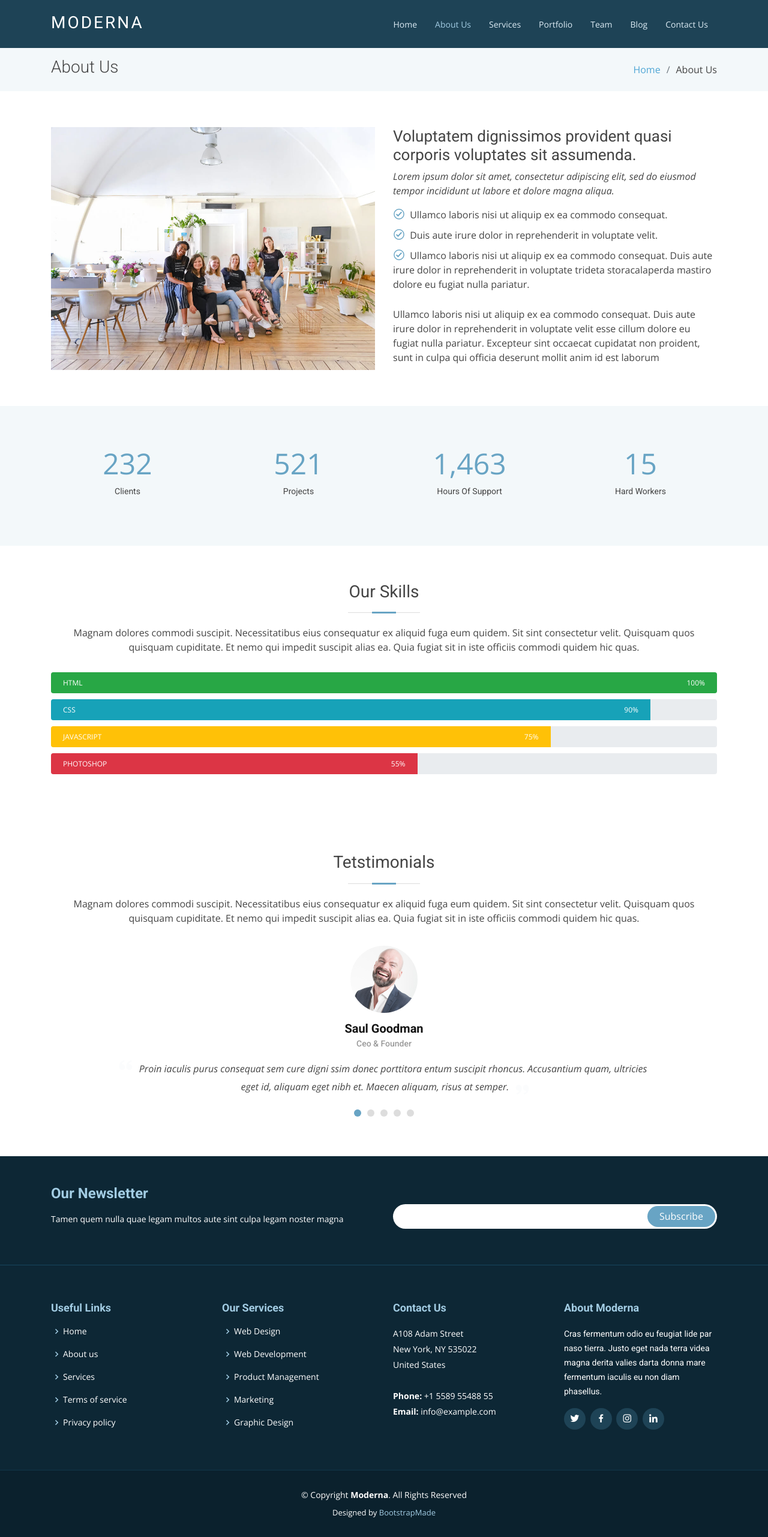
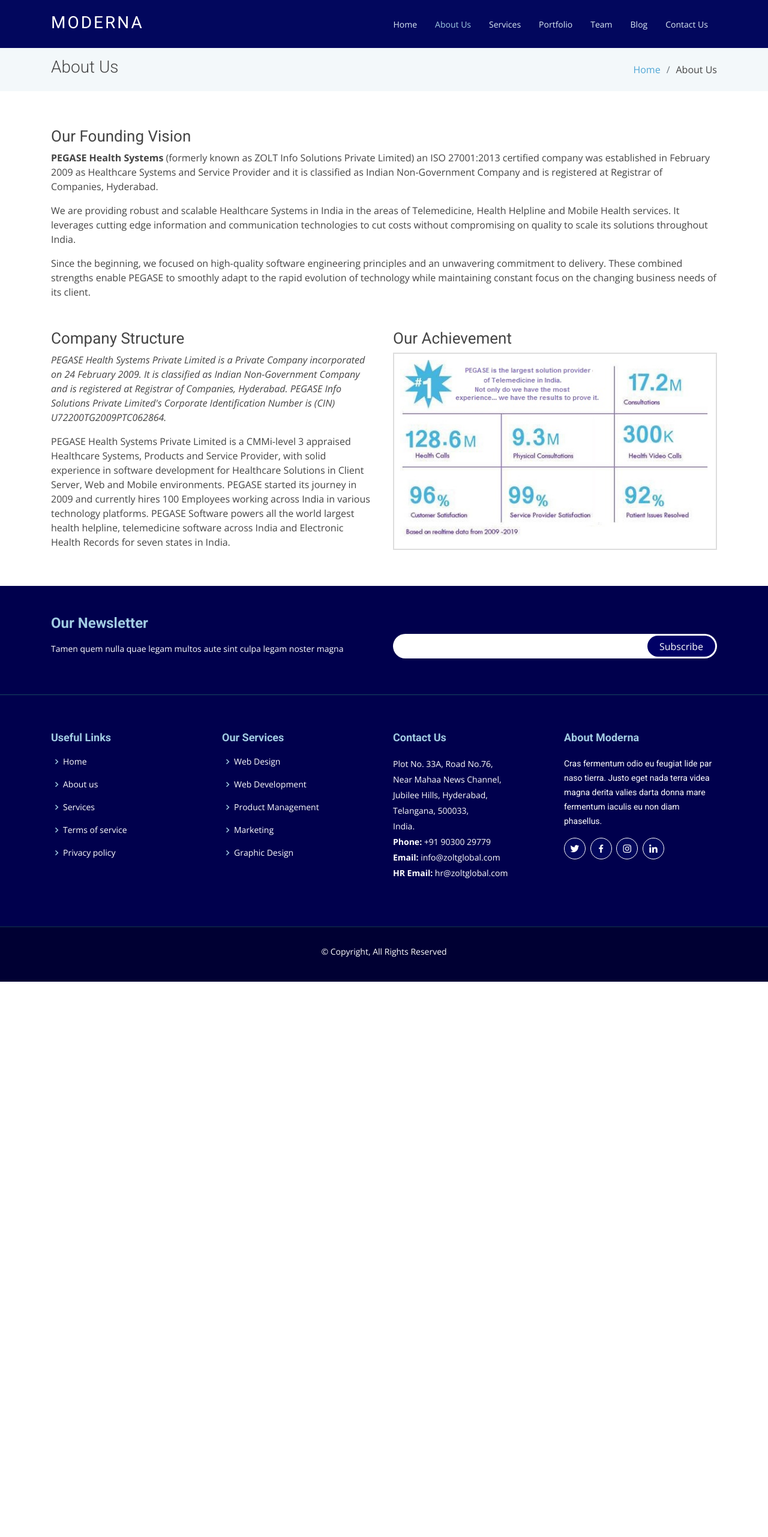
Before and after one commit to manozkumarj/Templates-Mine, a PHP site: page /about in a window 1280 px wide. Shown: the whole page at 60% size. After the commit the page ends 1637 px from the top, so only its background shows below. Run offline with PHP 8.4, Linux system fonts and the light colour scheme.

Commit message:
Changed site colour to 'Navy Blue' and embeded company's google map in contact page and only form functionality is pending in 'contact' page --> Pegase

```diff
--- a/Pegase/about.php
+++ b/Pegase/about.php
@@ -64,173 +64,32 @@
     <section class="about" data-aos="fade-up">
       <div class="container">
 
+
+        <div class="section" style="margin-bottom: 50px;">
+          <h3>Our Founding Vision</h3>
+          <p><strong>PEGASE Health Systems</strong> (formerly known as ZOLT Info Solutions Private Limited) an ISO 27001:2013 certified company was established in February 2009 as Healthcare Systems and Service Provider and it is classified as Indian Non-Government Company and is registered at Registrar of Companies, Hyderabad.</p>
+
+<p>We are providing robust and scalable Healthcare Systems in India in the areas of Telemedicine, Health Helpline and Mobile Health services. It leverages cutting edge information and communication technologies to cut costs without compromising on quality to scale its solutions throughout India.</p>
+<p>Since the beginning, we focused on high-quality software engineering principles and an unwavering commitment to delivery. These combined strengths enable PEGASE to smoothly adapt to the rapid evolution of technology while maintaining constant focus on the changing business needs of its client.</p>
+        </div>
+
         <div class="row">
           <div class="col-lg-6">
-            <img src="assets/img/about.jpg" class="img-fluid" alt="">
+            <h3>Company Structure</h3>
+            <p class="font-italic">
+            PEGASE Health Systems Private Limited is a Private Company incorporated on 24 February 2009. It is classified as Indian Non-Government Company and is registered at Registrar of Companies, Hyderabad. PEGASE Info Solutions Private Limited's Corporate Identification Number is (CIN) U72200TG2009PTC062864.
+            </p>
+            <p>PEGASE Health Systems Private Limited is a CMMi-level 3 appraised Healthcare Systems, Products and Service Provider, with solid experience in software development for Healthcare Solutions in Client Server, Web and Mobile environments. PEGASE started its journey in 2009 and currently hires 100 Employees working across India in various technology platforms. PEGASE Software powers all the world largest health helpline, telemedicine software across India and Electronic Health Records for seven states in India.
+            </p>
           </div>
           <div class="col-lg-6 pt-4 pt-lg-0">
-            <h3>Voluptatem dignissimos provident quasi corporis voluptates sit assumenda.</h3>
-            <p class="font-italic">
-              Lorem ipsum dolor sit amet, consectetur adipiscing elit, sed do eiusmod tempor incididunt ut labore et dolore
-              magna aliqua.
-            </p>
-            <ul>
-              <li><i class="icofont-check-circled"></i> Ullamco laboris nisi ut aliquip ex ea commodo consequat.</li>
-              <li><i class="icofont-check-circled"></i> Duis aute irure dolor in reprehenderit in voluptate velit.</li>
-              <li><i class="icofont-check-circled"></i> Ullamco laboris nisi ut aliquip ex ea commodo consequat. Duis aute irure dolor in reprehenderit in voluptate trideta storacalaperda mastiro dolore eu fugiat nulla pariatur.</li>
-            </ul>
-            <p>
-              Ullamco laboris nisi ut aliquip ex ea commodo consequat. Duis aute irure dolor in reprehenderit in voluptate
-              velit esse cillum dolore eu fugiat nulla pariatur. Excepteur sint occaecat cupidatat non proident, sunt in
-              culpa qui officia deserunt mollit anim id est laborum
-            </p>
+            <h3>Our Achievement</h3>
+            <img src="assets/img/graph.jpg" class="img-fluid" alt="" style="border: 2px solid #DDD; padding: 10px;">
           </div>
         </div>
 
       </div>
     </section><!-- End About Section -->
-
-    <!-- ======= Facts Section ======= -->
-    <section class="facts section-bg" data-aos="fade-up">
-      <div class="container">
-
-        <div class="row counters">
-
-          <div class="col-lg-3 col-6 text-center">
-            <span data-toggle="counter-up">232</span>
-            <p>Clients</p>
-          </div>
-
-          <div class="col-lg-3 col-6 text-center">
-            <span data-toggle="counter-up">521</span>
-            <p>Projects</p>
-          </div>
-
-          <div class="col-lg-3 col-6 text-center">
-            <span data-toggle="counter-up">1,463</span>
-            <p>Hours Of Support</p>
-          </div>
-
-          <div class="col-lg-3 col-6 text-center">
-            <span data-toggle="counter-up">15</span>
-            <p>Hard Workers</p>
-          </div>
-
-        </div>
-
-      </div>
-    </section><!-- End Facts Section -->
-
-    <!-- ======= Our Skills Section ======= -->
-    <section class="skills" data-aos="fade-up">
-      <div class="container">
-
-        <div class="section-title">
-          <h2>Our Skills</h2>
-          <p>Magnam dolores commodi suscipit. Necessitatibus eius consequatur ex aliquid fuga eum quidem. Sit sint consectetur velit. Quisquam quos quisquam cupiditate. Et nemo qui impedit suscipit alias ea. Quia fugiat sit in iste officiis commodi quidem hic quas.</p>
-        </div>
-
-        <div class="skills-content">
-
-          <div class="progress">
-            <div class="progress-bar bg-success" role="progressbar" aria-valuenow="100" aria-valuemin="0" aria-valuemax="100">
-              <span class="skill">HTML <i class="val">100%</i></span>
-            </div>
-          </div>
-
-          <div class="progress">
-            <div class="progress-bar bg-info" role="progressbar" aria-valuenow="90" aria-valuemin="0" aria-valuemax="100">
-              <span class="skill">CSS <i class="val">90%</i></span>
-            </div>
-          </div>
-
-          <div class="progress">
-            <div class="progress-bar bg-warning" role="progressbar" aria-valuenow="75" aria-valuemin="0" aria-valuemax="100">
-              <span class="skill">JavaScript <i class="val">75%</i></span>
-            </div>
-          </div>
-
-          <div class="progress">
-            <div class="progress-bar bg-danger" role="progressbar" aria-valuenow="55" aria-valuemin="0" aria-valuemax="100">
-              <span class="skill">Photoshop <i class="val">55%</i></span>
-            </div>
-          </div>
-
-        </div>
-
-      </div>
-    </section><!-- End Our Skills Section -->
-
-    <!-- ======= Tetstimonials Section ======= -->
-    <section class="testimonials" data-aos="fade-up">
-      <div class="container">
-
-        <div class="section-title">
-          <h2>Tetstimonials</h2>
-          <p>Magnam dolores commodi suscipit. Necessitatibus eius consequatur ex aliquid fuga eum quidem. Sit sint consectetur velit. Quisquam quos quisquam cupiditate. Et nemo qui impedit suscipit alias ea. Quia fugiat sit in iste officiis commodi quidem hic quas.</p>
-        </div>
-
-        <div class="owl-carousel testimonials-carousel">
-
-          <div class="testimonial-item">
-            <img src="assets/img/testimonials/testimonials-1.jpg" class="testimonial-img" alt="">
-            <h3>Saul Goodman</h3>
-            <h4>Ceo &amp; Founder</h4>
-            <p>
-              <i class="bx bxs-quote-alt-left quote-icon-left"></i>
-              Proin iaculis purus consequat sem cure digni ssim donec porttitora entum suscipit rhoncus. Accusantium quam, ultricies eget id, aliquam eget nibh et. Maecen aliquam, risus at semper.
-              <i class="bx bxs-quote-alt-right quote-icon-right"></i>
-            </p>
-          </div>
-
-          <div class="testimonial-item">
-            <img src="assets/img/testimonials/testimonials-2.jpg" class="testimonial-img" alt="">
-            <h3>Sara Wilsson</h3>
-            <h4>Designer</h4>
-            <p>
-              <i class="bx bxs-quote-alt-left quote-icon-left"></i>
-              Export tempor illum tamen malis malis eram quae irure esse labore quem cillum quid cillum eram malis quorum velit fore eram velit sunt aliqua noster fugiat irure amet legam anim culpa.
-              <i class="bx bxs-quote-alt-right quote-icon-right"></i>
-            </p>
-          </div>
-
-          <div class="testimonial-item">
-            <img src="assets/img/testimonials/testimonials-3.jpg" class="testimonial-img" alt="">
-            <h3>Jena Karlis</h3>
-            <h4>Store Owner</h4>
-            <p>
-              <i class="bx bxs-quote-alt-left quote-icon-left"></i>
-              Enim nisi quem export duis labore cillum quae magna enim sint quorum nulla quem veniam duis minim tempor labore quem eram duis noster aute amet eram fore quis sint minim.
-              <i class="bx bxs-quote-alt-right quote-icon-right"></i>
-            </p>
-          </div>
-
-          <div class="testimonial-item">
-            <img src="assets/img/testimonials/testimonials-4.jpg" class="testimonial-img" alt="">
-            <h3>Matt Brandon</h3>
-            <h4>Freelancer</h4>
-            <p>
-              <i class="bx bxs-quote-alt-left quote-icon-left"></i>
-              Fugiat enim eram quae cillum dolore dolor amet nulla culpa multos export minim fugiat minim velit minim dolor enim duis veniam ipsum anim magna sunt elit fore quem dolore labore illum veniam.
-              <i class="bx bxs-quote-alt-right quote-icon-right"></i>
-            </p>
-          </div>
-
-          <div class="testimonial-item">
-            <img src="assets/img/testimonials/testimonials-5.jpg" class="testimonial-img" alt="">
-            <h3>John Larson</h3>
-            <h4>Entrepreneur</h4>
-            <p>
-              <i class="bx bxs-quote-alt-left quote-icon-left"></i>
-              Quis quorum aliqua sint quem legam fore sunt eram irure aliqua veniam tempor noster veniam enim culpa labore duis sunt culpa nulla illum cillum fugiat legam esse veniam culpa fore nisi cillum quid.
-              <i class="bx bxs-quote-alt-right quote-icon-right"></i>
-            </p>
-          </div>
-
-        </div>
-
-      </div>
-    </section><!-- End Ttstimonials Section -->
 
   </main><!-- End #main -->
 
--- a/Pegase/assets/css/style.css
+++ b/Pegase/assets/css/style.css
@@ -65,7 +65,7 @@ h1, h2, h3, h4, h5, h6, .font-primary {
   z-index: 997;
   transition: all 0.5s;
   padding: 20px 0;
-  background: #1e4356;
+  background: #02075D;
 }
 
 #header.header-transparent {
@@ -73,7 +73,7 @@ h1, h2, h3, h4, h5, h6, .font-primary {
 }
 
 #header.header-scrolled {
-  background: rgba(30, 67, 86, 0.8);
+  background: rgba(2, 7, 93, 0.8);
   height: 60px;
   padding: 10px 0;
 }
@@ -221,7 +221,7 @@ h1, h2, h3, h4, h5, h6, .font-primary {
   left: -260px;
   width: 260px;
   padding-top: 18px;
-  background: #1e4356;
+  background: #02075D;
   transition: 0.4s;
 }
 
@@ -1046,7 +1046,7 @@ section {
 }
 
 .service-details .card-title a {
-  color: #1e4356;
+  color: #02075D;
   transition: 0.3s;
 }
 
@@ -1144,7 +1144,7 @@ section {
 }
 
 .pricing .get-started-btn {
-  background: #1e4356;
+  background: #02075D;
   display: inline-block;
   padding: 6px 30px;
   border-radius: 20px;
@@ -1229,7 +1229,7 @@ section {
 }
 
 .portfolio .portfolio-item {
-  background: #1e4356;
+  background: #02075D;
   overflow: hidden;
   min-height: 200px;
   position: relative;
@@ -2025,7 +2025,7 @@ section {
 # Footer
 --------------------------------------------------------------*/
 #footer {
-  background: #0b212d;
+  background: #000033;
   padding: 0 0 30px 0;
   color: #fff;
   font-size: 14px;
@@ -2033,7 +2033,7 @@ section {
 
 #footer .footer-newsletter {
   padding: 50px 0;
-  background: #0d2735;
+  background: #00004d;
 }
 
 #footer .footer-newsletter h4 {
@@ -2069,18 +2069,18 @@ section {
   font-size: 16px;
   padding: 0 20px;
   margin: 3px;
-  background: #68A4C4;
+  background: #000066;
   color: #fff;
   transition: 0.3s;
   border-radius: 50px;
 }
 
 #footer .footer-newsletter form input[type="submit"]:hover {
-  background: #468db3;
+  background: #00004d;
 }
 
 #footer .footer-top {
-  background: #0d2735;
+  background: #00004d;
   border-top: 1px solid #17455e;
   border-bottom: 1px solid #123649;
   padding: 60px 0 30px 0;
@@ -2110,7 +2110,7 @@ section {
 #footer .footer-top .social-links a {
   font-size: 18px;
   display: inline-block;
-  background: #1e4356;
+  background: #02075D;
   color: #fff;
   line-height: 1;
   padding: 8px 0;
@@ -2120,6 +2120,7 @@ section {
   width: 36px;
   height: 36px;
   transition: 0.3s;
+  border: 1px solid #FFF;
 }
 
 #footer .footer-top .social-links a:hover {
--- a/Pegase/common/footer.php
+++ b/Pegase/common/footer.php
@@ -46,11 +46,14 @@
           <div class="col-lg-3 col-md-6 footer-contact">
             <h4>Contact Us</h4>
             <p>
-              A108 Adam Street <br>
-              New York, NY 535022<br>
-              United States <br><br>
-              <strong>Phone:</strong> +1 5589 55488 55<br>
-              <strong>Email:</strong> info@example.com<br>
+              Plot No. 33A, Road No.76,<br>
+              Near Mahaa News Channel,<br>
+              Jubilee Hills, Hyderabad,<br>
+              Telangana, 500033,<br>
+              India.<br>
+              <strong>Phone:</strong> +91 90300 29779<br>
+              <strong>Email:</strong> info@zoltglobal.com<br>
+              <strong>HR Email:</strong> hr@zoltglobal.com<br>
             </p>
 
           </div>
@@ -72,14 +75,15 @@
 
     <div class="container">
       <div class="copyright">
-        &copy; Copyright <strong><span>Moderna</span></strong>. All Rights Reserved
+        <!-- &copy; Copyright <strong><span>Moderna</span></strong>. All Rights Reserved -->
+        &copy; Copyright, All Rights Reserved
       </div>
       <div class="credits">
         <!-- All the links in the footer should remain intact. -->
         <!-- You can delete the links only if you purchased the pro version. -->
         <!-- Licensing information: https://bootstrapmade.com/license/ -->
         <!-- Purchase the pro version with working PHP/AJAX contact form: https://bootstrapmade.com/free-bootstrap-template-corporate-moderna/ -->
-        Designed by <a href="https://bootstrapmade.com/">BootstrapMade</a>
+        <!-- Designed by <a href="https://bootstrapmade.com/">BootstrapMade</a> -->
       </div>
     </div>
   </footer><!-- End Footer -->
```
Also changed, not shown: Pegase/contact.php (+4 -4 lines), Pegase/assets/img/graph.jpg (added).
